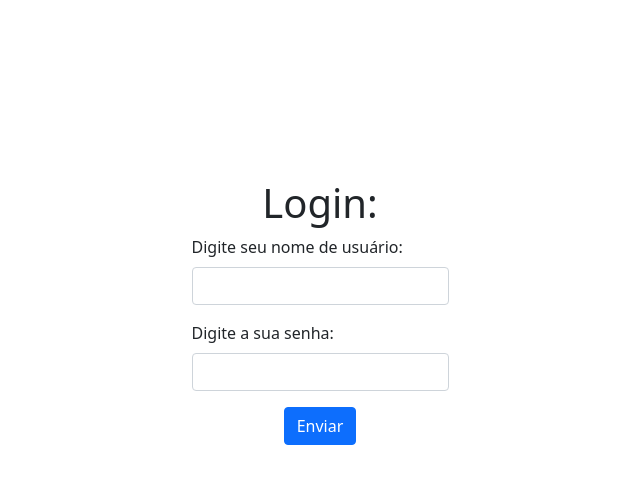
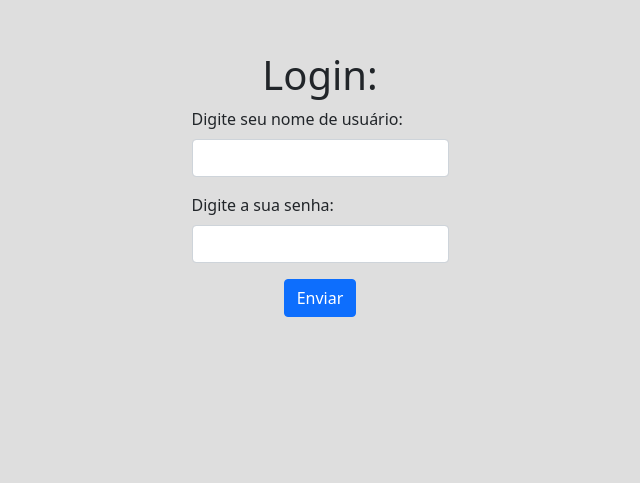
Before and after one commit to jao241/atividadeIISeguran-a, a website: page html/index.html in a window 1280 px wide. Shown: the part 141-624 px from the top of the page, without its empty margins (320-960 px from the left). Drawn offline with nearby package versions, Linux system fonts and the light colour scheme.

Commit message:
adicionei uma cor de fundo na pagina

```diff
--- a/html/index.html
+++ b/html/index.html
@@ -9,11 +9,15 @@
     <title>Login de autenticação</title>
     </head>
     <style>
+        body{
+          background-color: rgba(0,0,0,0.13);
+        }
+
         form{
             display: flex;
             flex-direction: column;
             align-items: center;
-            margin: 20rem;
+            margin: 12rem;
         }
     </style>
 <body>
```
Also changed, not shown: html/fail.html (+8 -4 lines), html/sucess.html (+8 -4 lines).
